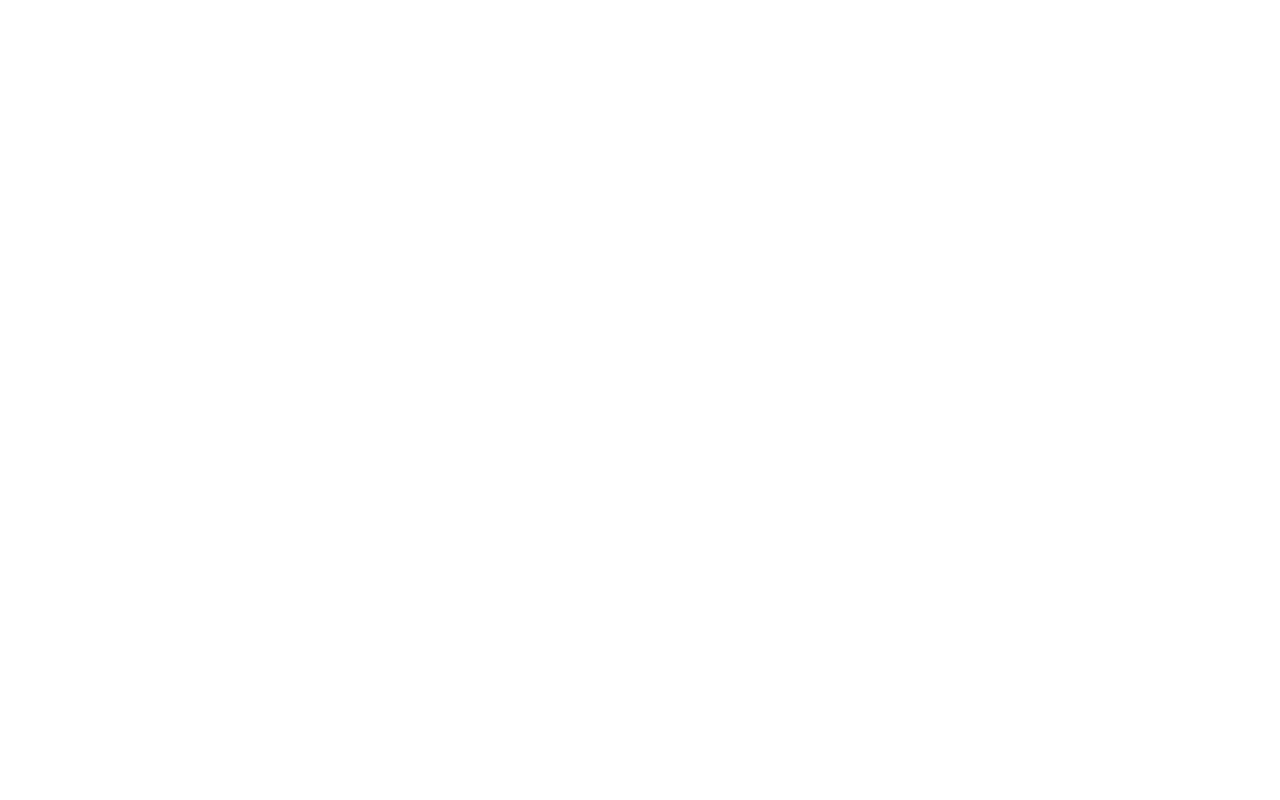
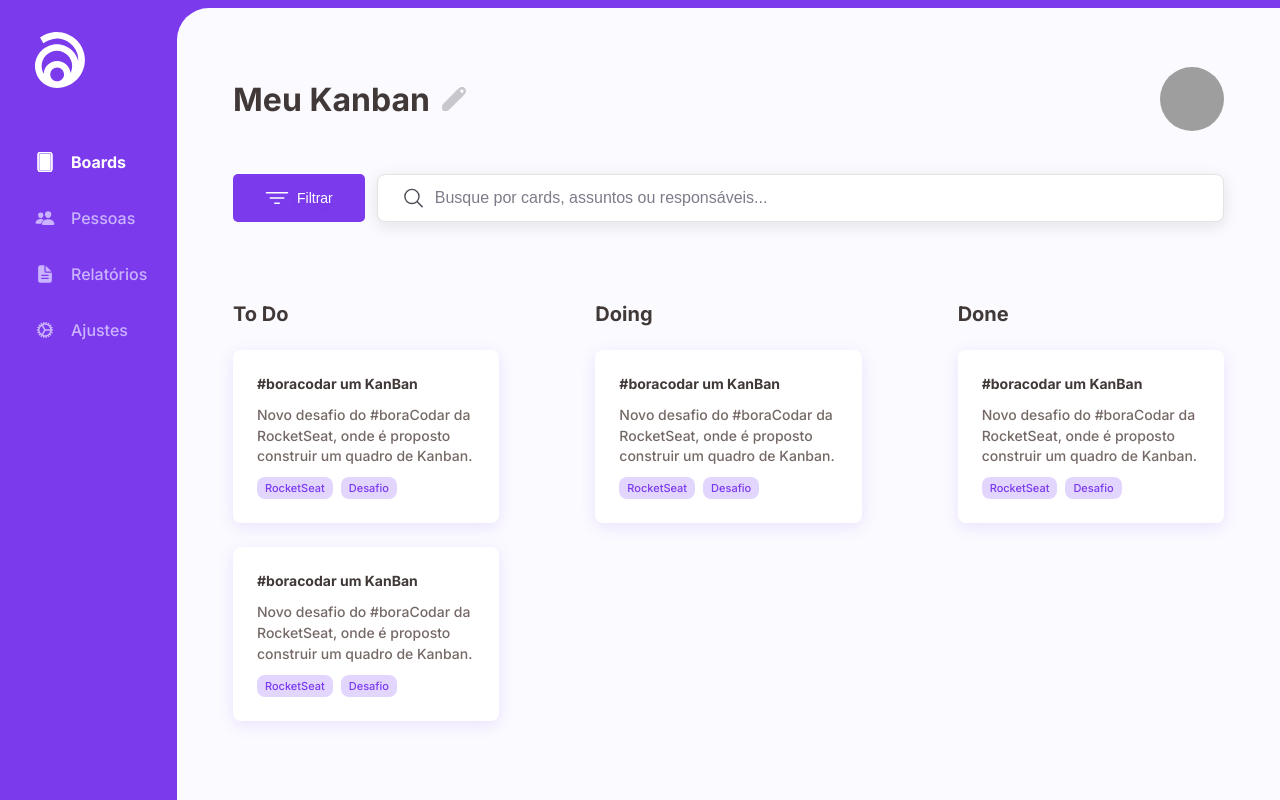
Before and after one commit to gomessgbr/KanBanGomes, a plain HTML site: page index.html in a window 1280 px wide. Drawn offline with nearby package versions, Linux system fonts and the light colour scheme; grey boxes are pictures that could not be loaded.

Commit message:
feat: kanban

```diff
--- a/index.html
+++ b/index.html
@@ -1,10 +1,143 @@
 <!DOCTYPE html>
 <html lang="en">
   <head>
+    <link rel="preconnect" href="https://fonts.googleapis.com" />
+    <link rel="preconnect" href="https://fonts.gstatic.com" crossorigin />
+    <link
+      href="https://fonts.googleapis.com/css2?family=Inter:wght@400;500;700&display=swap"
+      rel="stylesheet"
+    />
     <meta charset="UTF-8" />
     <meta http-equiv="X-UA-Compatible" content="IE=edge" />
     <meta name="viewport" content="width=device-width, initial-scale=1.0" />
     <title>KanBan</title>
+    <link rel="stylesheet" href="style.css" />
   </head>
-  <body></body>
+  <body>
+    <div id="app">
+      <nav>
+        <img src="./assets/logo.svg" alt="Logo do site" class="logo" />
+
+        <ul>
+          <li>
+            <a href="#" class="active">
+              <ion-icon name="tablet-portrait"></ion-icon>
+              Boards
+            </a>
+          </li>
+          <li>
+            <a href="#">
+              <ion-icon name="people"></ion-icon>
+              Pessoas
+            </a>
+          </li>
+          <li>
+            <a href="#">
+              <ion-icon name="document-text"></ion-icon>
+              Relatórios
+            </a>
+          </li>
+          <li>
+            <a href="#">
+              <ion-icon name="cog"></ion-icon>
+              Ajustes
+            </a>
+          </li>
+        </ul>
+      </nav>
+      <main>
+        <div class="inner">
+          <section class="title-avatar">
+            <h1>Meu Kanban <img src="./assets/pencil.svg" alt="" /></h1>
+            <img src="https://github.com/gomessgbr.png " alt="avatar" />
+          </section>
+          <section class="filter">
+            <button>
+              <ion-icon name="filter-outline"></ion-icon>
+              <span>Filtrar</span>
+            </button>
+            <div class="input-wrapper">
+              <ion-icon name="search-outline"></ion-icon>
+              <input
+                type="text"
+                name=""
+                id=""
+                placeholder="Busque por cards, assuntos ou responsáveis..."
+              />
+            </div>
+          </section>
+          <section class="kanban">
+            <div class="todo">
+              <h2>To Do</h2>
+              <div class="cards">
+                <div class="card">
+                  <h3>#boracodar um KanBan</h3>
+                  <p>
+                    Novo desafio do #boraCodar da RocketSeat, onde é proposto
+                    construir um quadro de Kanban.
+                  </p>
+                  <div class="tags">
+                    <span>RocketSeat</span>
+                    <span>Desafio </span>
+                  </div>
+                </div>
+                <div class="card">
+                  <h3>#boracodar um KanBan</h3>
+                  <p>
+                    Novo desafio do #boraCodar da RocketSeat, onde é proposto
+                    construir um quadro de Kanban.
+                  </p>
+                  <div class="tags">
+                    <span>RocketSeat</span>
+                    <span>Desafio </span>
+                  </div>
+                </div>
+              </div>
+            </div>
+            <div class="doing">
+              <h2>Doing</h2>
+              <div class="cards">
+                <div class="card">
+                  <h3>#boracodar um KanBan</h3>
+                  <p>
+                    Novo desafio do #boraCodar da RocketSeat, onde é proposto
+                    construir um quadro de Kanban.
+                  </p>
+                  <div class="tags">
+                    <span>RocketSeat</span>
+                    <span>Desafio </span>
+                  </div>
+                </div>
+              </div>
+            </div>
+            <div class="done">
+              <h2>Done</h2>
+              <div class="cards">
+                <div class="card">
+                  <h3>#boracodar um KanBan</h3>
+                  <p>
+                    Novo desafio do #boraCodar da RocketSeat, onde é proposto
+                    construir um quadro de Kanban.
+                  </p>
+                  <div class="tags">
+                    <span>RocketSeat</span>
+                    <span>Desafio </span>
+                  </div>
+                </div>
+              </div>
+            </div>
+          </section>
+        </div>
+      </main>
+    </div>
+
+    <script
+      type="module"
+      src="https://unpkg.com/ionicons@7.1.0/dist/ionicons/ionicons.esm.js"
+    ></script>
+    <script
+      nomodule
+      src="https://unpkg.com/ionicons@7.1.0/dist/ionicons/ionicons.js"
+    ></script>
+  </body>
 </html>
--- a/style.css
+++ b/style.css
@@ -0,0 +1,216 @@
+* {
+  margin: 0;
+  padding: 0;
+  box-sizing: border-box;
+  -webkit-font-smoothing: antialiased;
+  -moz-osx-font-smoothing: grayscale;
+}
+
+:root {
+  font-size: 62.5%;
+  font-family: "Inter", sans-serif;
+}
+
+body {
+  font-size: 1.6rem;
+  background-color: #7c3aed;
+}
+
+a {
+  text-decoration: none;
+}
+
+#app {
+  display: grid;
+  grid-template-columns: max-content 1fr;
+
+  min-height: 100vh;
+}
+
+main .inner {
+  height: 100%;
+  background-color: #fbfaff;
+  border-top-left-radius: 3.2rem;
+
+  padding: 4.8rem 3.2rem;
+}
+
+main {
+  padding-top: 0.8rem;
+}
+
+nav {
+  padding: 3.2rem 2.7rem 0 3.5rem;
+}
+
+ul {
+  margin-top: 6rem;
+  list-style: none;
+  display: grid;
+  gap: 3.6rem;
+  min-width: 11.5rem;
+}
+
+li a {
+  color: #cab3ff;
+  display: flex;
+  align-items: center;
+  gap: 1.6rem;
+
+  font-weight: 500;
+}
+
+a.active,
+a:hover {
+  color: #fff;
+  font-weight: 700;
+}
+
+a ion-icon {
+  font-size: 2rem;
+}
+
+section.title-avatar {
+  display: flex;
+  justify-content: space-between;
+  align-items: center;
+
+  padding: 1.1rem 2.4rem;
+}
+
+.title-avatar > img {
+  width: 6.4rem;
+  height: 6.4rem;
+  border-radius: 50%;
+}
+h1 {
+  display: flex;
+  align-items: center;
+  gap: 1.2rem;
+
+  font-size: 3.2rem;
+  color: #403937;
+}
+
+section.filter {
+  margin-top: 3.2rem;
+  padding: 0 2.4rem;
+
+  display: flex;
+  gap: 1.2rem;
+}
+
+.filter button {
+  padding: 1.2rem 3.2rem;
+  border: 0;
+  background: #7c3aed;
+  border-radius: 0.5rem;
+  color: #fff;
+
+  display: flex;
+  align-items: center;
+  gap: 0.8rem;
+}
+
+.filter button span {
+  text-shadow: 0rem 0.4rem 1.6rem rgba(22, 22, 22, 0.1);
+  font-size: 1.4rem;
+}
+
+.filter button ion-icon {
+  font-size: 2.4rem;
+}
+
+.input-wrapper {
+  display: flex;
+  align-items: center;
+  gap: 1rem;
+
+  background: #fff;
+  border: 0.07rem solid #e3e3e3;
+  box-shadow: 0rem 0.4rem 1.6rem rgba(22, 22, 22, 0.1);
+  border-radius: 0.8rem;
+  padding: 0 2.4rem;
+
+  flex: 1;
+}
+
+.input-wrapper ion-icon {
+  font-size: 2.4rem;
+  color: #505059;
+}
+
+.input-wrapper input {
+  border: 0;
+  width: 100%;
+  outline: 0;
+}
+
+.input-wrapper:has:(focus) {
+  outline: 0.2rem black solid;
+}
+
+.input-wrapper input::placeholder {
+  font-size: 1.6rem;
+  color: #7c7c8a;
+}
+
+section.kanban {
+  display: flex;
+  gap: 4.8rem;
+  padding-top: 3.2rem;
+}
+
+section.kanban > * {
+  flex: 1;
+  padding: 2.4rem;
+}
+
+section.kanban h2 {
+  font-size: 2rem;
+  color: #403937;
+  padding: 2.4rem 0;
+}
+
+.card {
+  padding: 2.4rem;
+  background: #fff;
+  box-shadow: 0rem 0.4rem 1.6rem #eae2fd;
+  border-radius: 0.8rem;
+  line-height: 130%;
+}
+
+.card h3 {
+  font-size: 1.4rem;
+  color: #403937;
+}
+
+.card p {
+  font-weight: 500;
+  font-size: 1.4rem;
+  color: #756966;
+  margin-top: 1rem;
+}
+
+.card .tags {
+  margin-top: 1rem;
+  display: flex;
+  align-items: center;
+  gap: 0.8rem;
+  color: #7c3aed;
+  font-weight: 500;
+}
+
+.card .tags span {
+  font-size: 1.1rem;
+  line-height: 130%;
+  background: #e2d6ff;
+  border-radius: 0.8rem;
+  padding: 0.4rem 0.8rem;
+}
+
+.cards {
+  display: flex;
+  flex-direction: column;
+  gap: 2.4rem;
+}
```
Also changed, not shown: assets/logo.svg (added), assets/pencil.svg (added).
